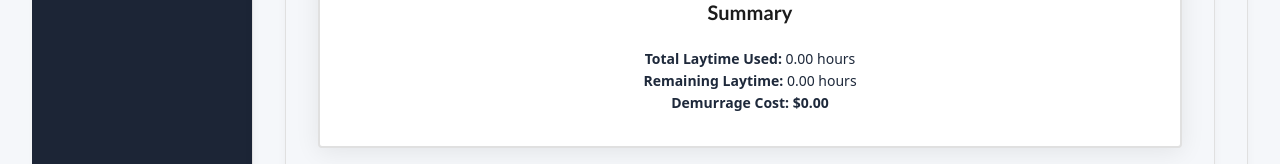
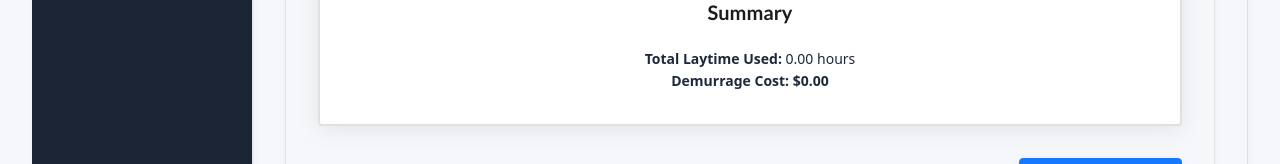
Before and after one commit to James1Law/Law-s-Laytime-Calculator, a React (Vite) app: page /calculation/1 in a window 1280 px wide. Shown: the part 849-1013 px from the top of the page. Built offline with nearby package versions, Linux system fonts and the light colour scheme.

Commit message:
unused stuff removed

```diff
--- a/src/components/EventForm.tsx
+++ b/src/components/EventForm.tsx
@@ -417,7 +417,6 @@ export default function EventForm({ initialCalculation, onSaved }: { initialCalc
   }, [initialCalculation])
 
   const laytimeUsed = calculateLaytimeUsed(ports)
-  const remainingLaytime = allowedLaytime - laytimeUsed
   const demurrageRatePerHour = demurrageRate / 24
   const demurrageCost = laytimeUsed > allowedLaytime
     ? (laytimeUsed - allowedLaytime) * demurrageRatePerHour
@@ -431,7 +430,7 @@ export default function EventForm({ initialCalculation, onSaved }: { initialCalc
       allowedLaytime,
       demurrageRate,
       laytimeUsed,
-      remainingLaytime,
+      remainingLaytime: 0,
       demurrageCost,
       vesselName,
       owner,
@@ -544,10 +543,6 @@ export default function EventForm({ initialCalculation, onSaved }: { initialCalc
               {laytimeUsed.toFixed(2)} hours
             </Typography.Text>
             <Typography.Text>
-              <Typography.Text strong>Remaining Laytime:</Typography.Text>{' '}
-              {remainingLaytime.toFixed(2)} hours
-            </Typography.Text>
-            <Typography.Text>
               <Typography.Text strong>Demurrage Cost:</Typography.Text>{' '}
               <Typography.Text type={demurrageCost > 0 ? 'danger' : undefined} strong>
                 ${ukNumberFormat.format(demurrageCost)}
@@ -569,7 +564,7 @@ export default function EventForm({ initialCalculation, onSaved }: { initialCalc
                 allowedLaytime={allowedLaytime}
                 demurrageRate={demurrageRate}
                 laytimeUsed={laytimeUsed}
-                remainingLaytime={remainingLaytime}
+                remainingLaytime={0}
                 demurrageCost={demurrageCost}
                 vesselName={vesselName}
                 owner={owner}
--- a/src/components/SavedCalculations.tsx
+++ b/src/components/SavedCalculations.tsx
@@ -1,11 +1,9 @@
-import { PDFDownloadLink } from '@react-pdf/renderer'
-import { LaytimePDF } from './EventForm'
-import type { LaytimeCalculation } from '../types/laytime'
-import dayjs from 'dayjs'
 import { Table, Button, Space, Popconfirm } from 'antd'
 import { DeleteOutlined } from '@ant-design/icons'
 import type { ColumnsType } from 'antd/es/table'
 import { useNavigate } from 'react-router-dom'
+import type { LaytimeCalculation } from '../types/laytime'
+import dayjs from 'dayjs'
 
 interface SavedCalculationsProps {
   onOpenCalculation?: (calc: LaytimeCalculation) => void
```
